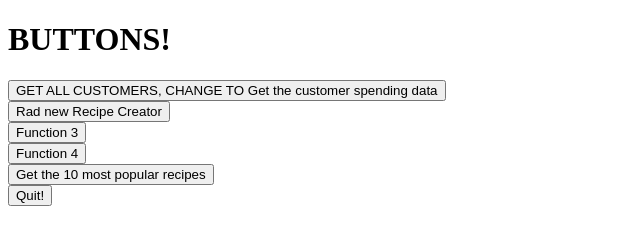
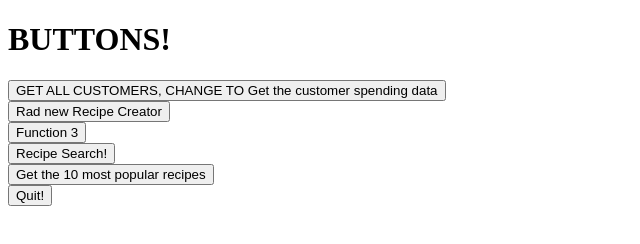
Before and after one commit to scolli89/Bakery-Database-Application, a website: page Front End/FrontEndHTML.html in a window 1280 px wide. Shown: the full height of the page, 0-640 px from the left. Drawn offline with Linux system fonts and the light colour scheme.

Commit message:
update func 4 button name

```diff
--- a/Front End/FrontEndHTML.html
+++ b/Front End/FrontEndHTML.html
@@ -11,7 +11,7 @@
             <button type = "button" id ="btn1">GET ALL CUSTOMERS, CHANGE TO Get the customer spending data</button> <br>
             <button type = "button" id ="btn2">Rad new Recipe Creator</button> <br>
             <button type = "button" id ="btn3">Function 3</button> <br>
-            <button type = "button" id ="btn4">Function 4</button> <br>
+            <button type = "button" id ="btn4">Recipe Search!</button> <br>
             <button type = "button" id ="btn5">Get the 10 most popular recipes</button> <br>
             <button type = "button" id ="btn6">Quit!</button> <br>
         </p>
```
